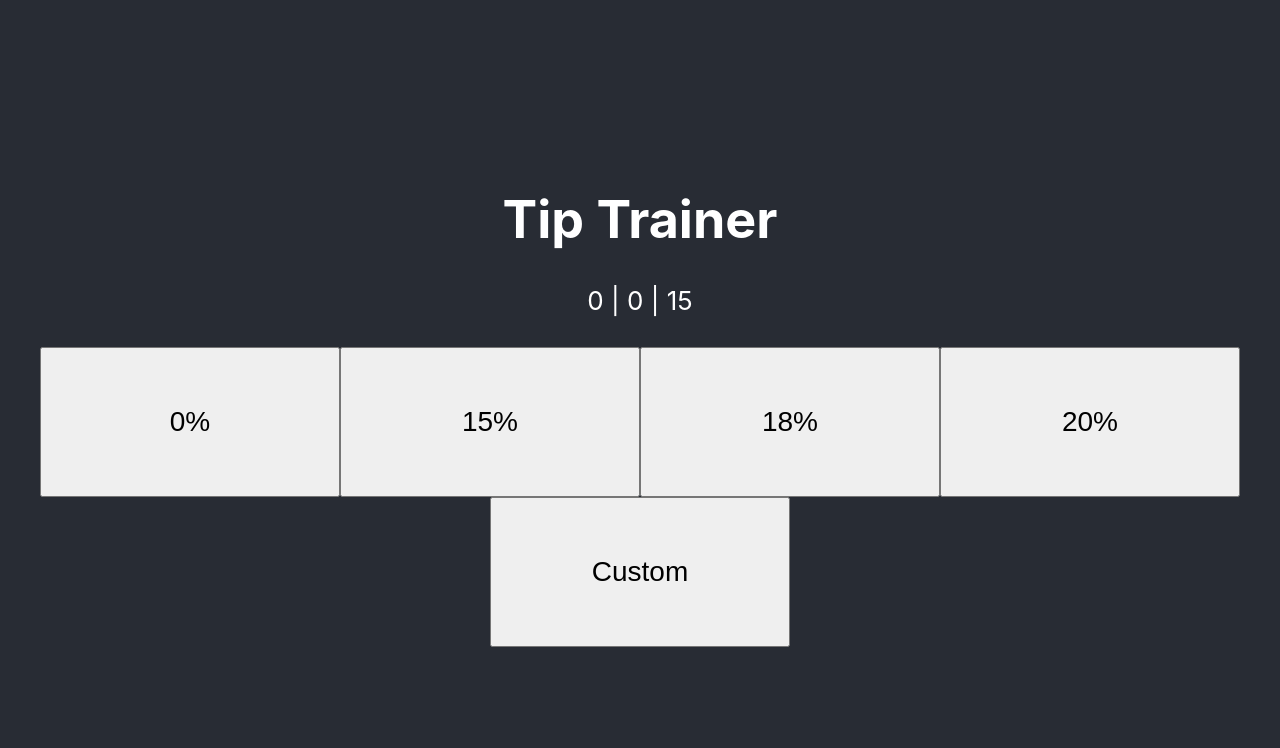
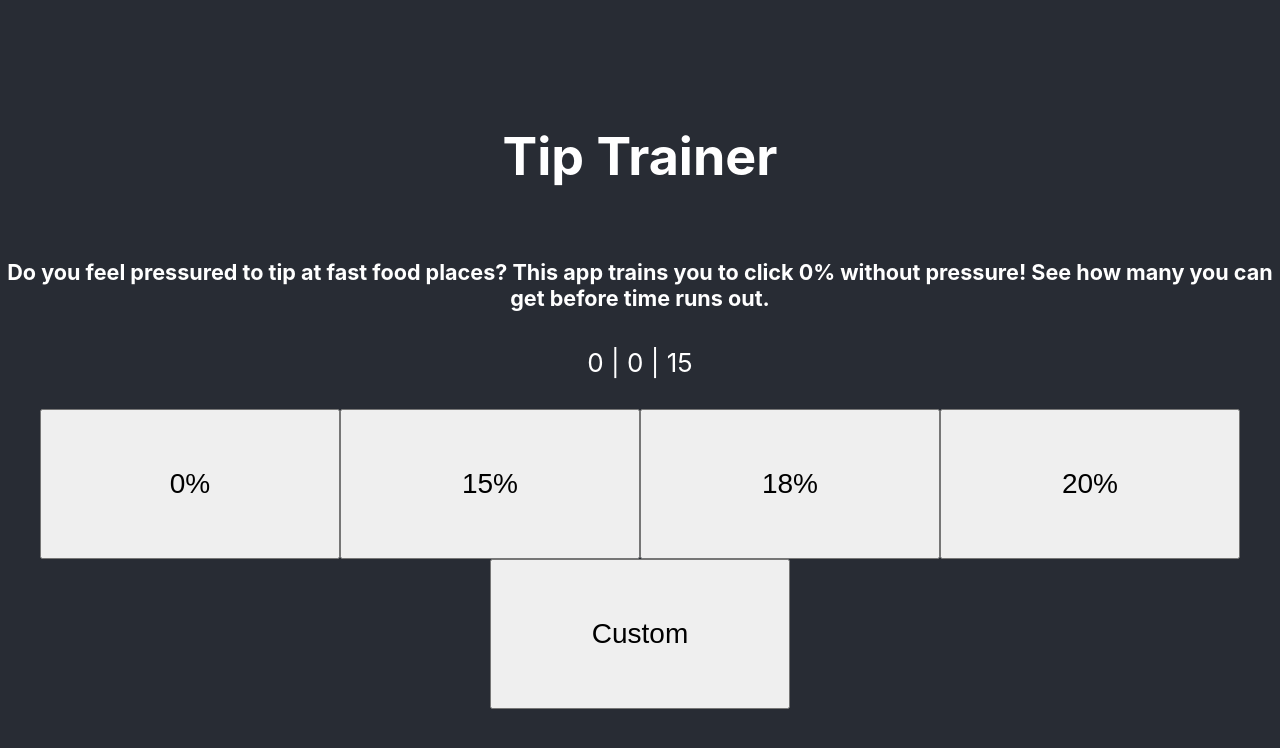
Before and after one commit to Pplum09/tip-trainer, a React (Create React App) app: page / in a window 1280 px wide. Shown: the top 748 px of the page. Built offline with nearby package versions, Linux system fonts and the light colour scheme.

Commit message:
add instructions

```diff
--- a/src/App.js
+++ b/src/App.js
@@ -77,6 +77,7 @@ class App extends Component{
       <div className="App">
         <header className="App-header">
           <h1>Tip Trainer</h1>
+          <h5>Do you feel pressured to tip at fast food places? This app trains you to click 0% without pressure! See how many you can get before time runs out.</h5>
           <span>{this.state.correct} | {this.state.incorrect} | {this.state.seconds}</span>
           <br></br>
           <div>
```
